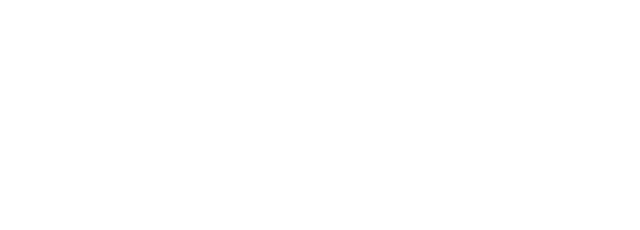
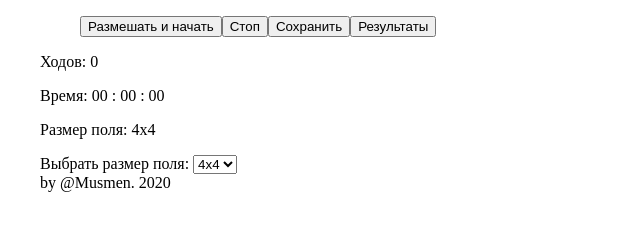
Before and after one commit to Musmen/gem-puzzle, a plain HTML site: page index.html in a window 1280 px wide. Shown: the whole page, without its empty margins (0-640 px from the left). Drawn offline with Linux system fonts and the light colour scheme.

Commit message:
feat: add base markup and styles

```diff
--- /dev/null
+++ b/css/style.css
@@ -0,0 +1,14 @@
+.list {
+  list-style: none;
+}
+
+.navigation__list {
+  display: flex;
+}
+
+.centralizer {
+  max-width: 1200px;
+  width: 100%;
+  margin: 0 auto;
+  padding: 0 20px;
+}
--- a/index.html
+++ b/index.html
@@ -1,11 +1,80 @@
 <!DOCTYPE html>
 <html lang="en">
-<head>
-  <meta charset="UTF-8">
-  <meta name="viewport" content="width=device-width, initial-scale=1.0">
-  <title>Document</title>
-</head>
-<body>
+  <head>
+    <meta charset="UTF-8">
+    <meta name="viewport" content="width=device-width, initial-scale=1.0">
+    <link href="css/style.css" rel="stylesheet">
+    <title>Gem-Puzzle</title>
+  </head>
 
-</body>
+  <body class="main-page">
+    <div class="centralizer">
+      <header class="header">
+        <nav class="navigation">
+          <ul class="navigation__list list">
+            <li class="navigation__item">
+              <button id="beginButton" class="navigation__button button">
+                Размешать и начать
+              </button>
+            </li>
+            <li class="navigation__item">
+              <button id="stopButton" class="navigation__button button">
+                Стоп
+              </button>
+            </li>
+            <li class="navigation__item">
+              <button id="saveButton" class="navigation__button button">
+                Сохранить
+              </button>
+            </li>
+            <li class="navigation__item">
+              <button id="resultsButton" class="navigation__button button">
+                Результаты
+              </button>
+            </li>
+          </ul>
+        </nav>
+      </header>
+
+      <main class="main">
+        <div class="game">
+          <p class="game__description">
+            <p>Ходов: <span class="game__turns">0</span></p>
+            <p>
+              Время:
+              <span class="game__time">
+                <span id="hours" class="time__hours">00 </span>:
+                <span id="minutes" class="time__minutes">00 </span>:
+                <span id="seconds" class="time__seconds">00</span>
+              </span>
+            </p>
+          </p>
+
+          <div id="gameField" class="game__field">
+          </div>
+        </div>
+
+        <div class="size">
+          <p class="size__description">
+            Размер поля: <span id="sizeOutput" class="size__output">4x4</span>
+          </p>
+          <label for="sizeSelect">Выбрать размер поля:</label>
+          <select id="sizeSelect" class="size__select">
+            <option value="9">3x3</option>
+            <option value="16" selected>4x4</option>
+            <option value="25">5x5</option>
+            <option value="36">6x6</option>
+            <option value="49">7x7</option>
+            <option value="64">8x8</option>
+          </select>
+        </div>
+      </main>
+
+      <footer class="footer">
+        by @Musmen. 2020
+      </footer>
+    </div>
+
+    <script src='./js/script.js' type="module"></script>
+  </body>
 </html>
```
